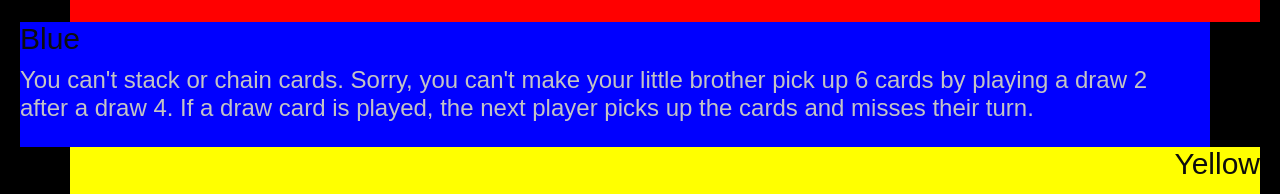
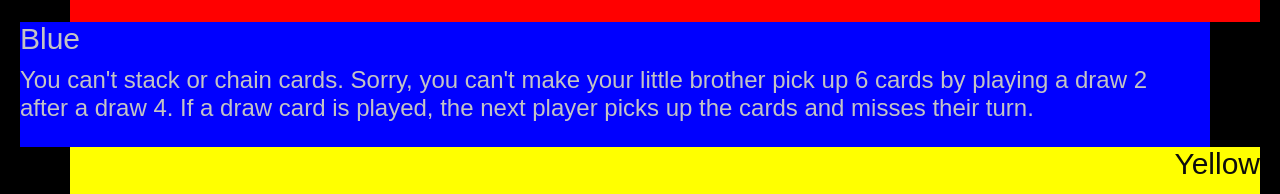
Before and after one commit to mibogert/hw2-2023-not-updating, a plain HTML site: page index.html in a window 1280 px wide. Shown: the part 575-769 px from the top of the page. Drawn offline with Linux system fonts and the light colour scheme.

Commit message:
Add files via upload

```diff
--- a/css/style.css
+++ b/css/style.css
@@ -58,9 +58,11 @@ div {
     margin-right: 50px;
     border-top: 2px;
     border-right: 5px;
-    color: #C4C4C4;
 }
 
+.blue h2, .blue p {
+     color: #C4C4C4;
+}
 .yellow {
     background-color: #FFFF00;
     text-align: right;
```
